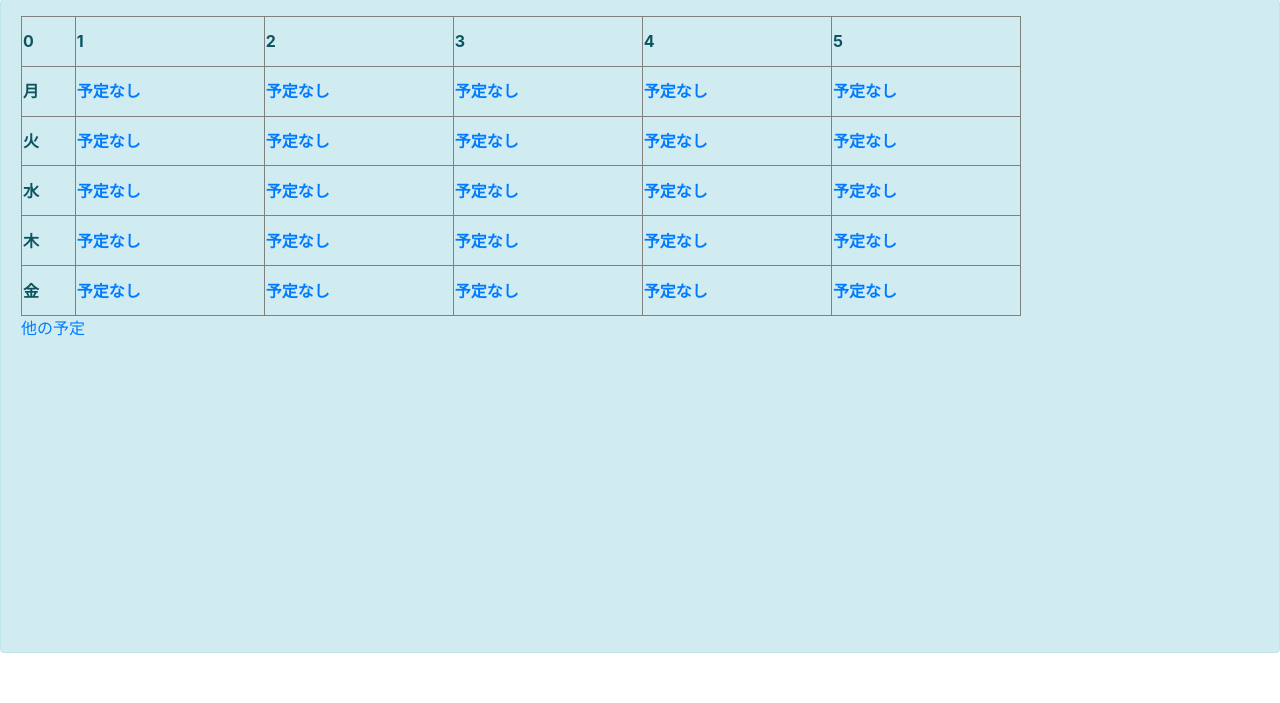
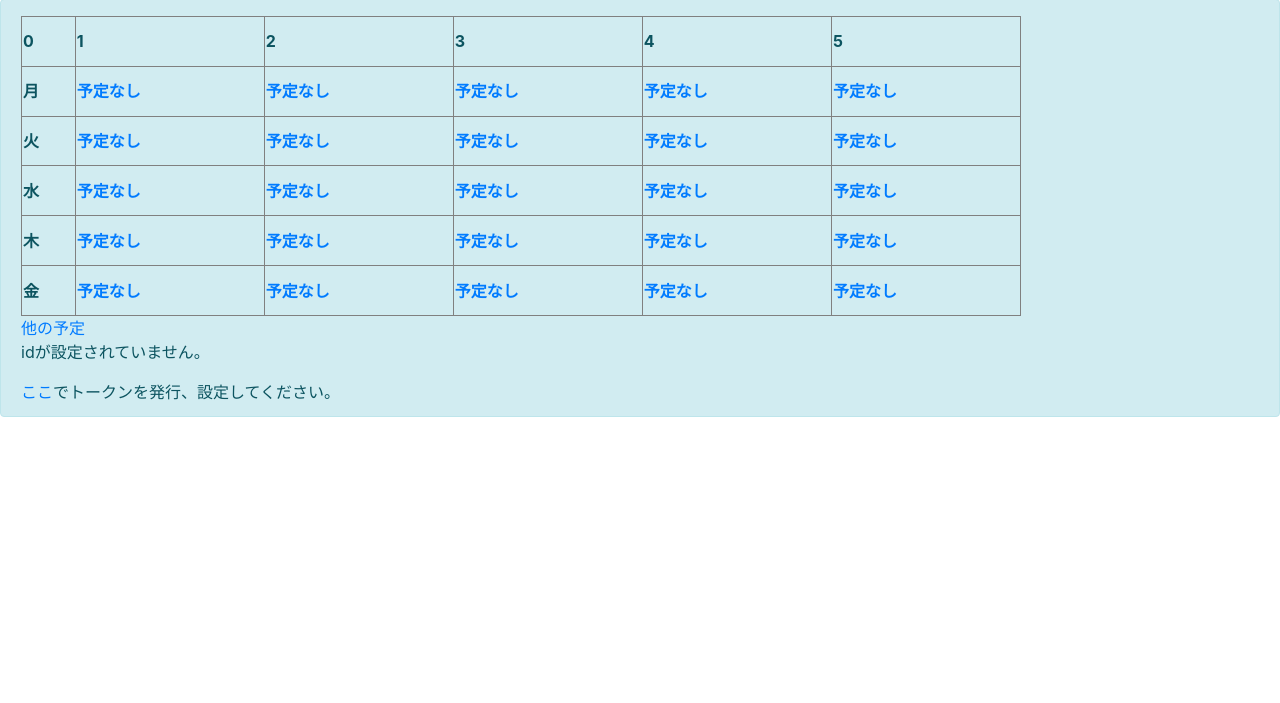
Before and after one commit to N-Eiki/reminder, a Django app: page / in a window 1280 px wide. Shown: the part 97-800 px from the top of the page. Run offline with Django 3.2, Linux system fonts and the light colour scheme; a user stored in the database is signed in; data comes from the database, SQL or seed files in the repository; both versions use the stored data as it was after the commit; lists and menus that the app fills with data are empty; some libraries are stand-ins or nearby versions.

Commit message:
homeにidの設定に関してのアナウンスの追加

```diff
--- a/remind/views.py
+++ b/remind/views.py
@@ -67,12 +67,15 @@ def homefunc(request):
             sub_list.append(all_data.weekday)
             sub_list.append(all_data.timetable)
             alldata.append(sub_list)
+    sns_id = Profile.objects.get(user=request.user).sns_id
+
 
     # payload = {"head":"welcom", "body":"hello world"}
     # send_user_notification(user=request.user, payload=payload, ttl=1000)
     params = {
         "alldata":alldata,
         "weekdays":weekdays,
+        "sns_id":sns_id
     }
 
     return render(request, "home.html", params)
--- a/templates/home.html
+++ b/templates/home.html
@@ -51,8 +51,12 @@
         {% endfor %}
     </table>
 
-    <table border="1">
-        <a href="#">他の予定</a>
-    </table>
+
+    <a href="#">他の予定</a>
+    {% if sns_id == "" %}
+        <p>idが設定されていません。</p>
+        <a href="{% url 'settings' %}">ここ</a>でトークンを発行、設定してください。
+    {% endif %}
+
 </div>
 {% endblock content %}
```
Also changed, not shown: db.sqlite3.
